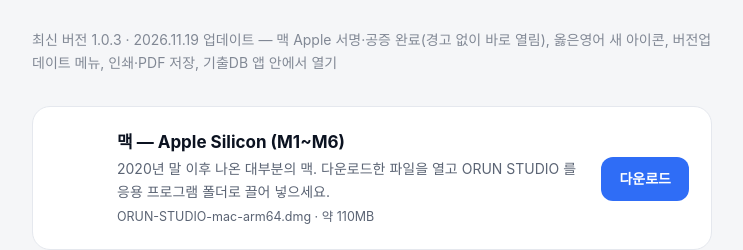
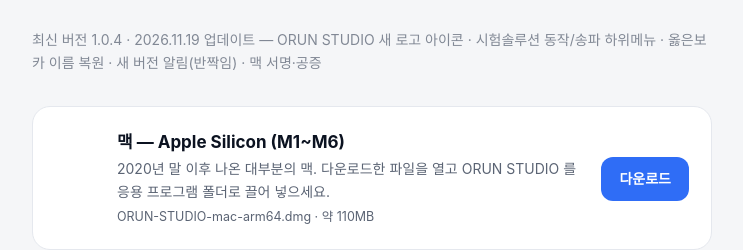
Before and after one commit to nathankim6/orun-studio-download, a plain HTML site: page index.html in a window 1280 px wide. Shown: the part 166-416 px from the top of the page, 268-1011 px from the left. Drawn offline with Linux system fonts and the light colour scheme.

Commit message:
Landing: 1.0.4
Co-Authored-By: Claude Opus 5.5 <noreply@anthropic.com>

```diff
--- a/index.html
+++ b/index.html
@@ -26,7 +26,7 @@ h1{font-size:26px;margin:0;letter-spacing:-.02em}.lead{color:var(--sub);margin:6
 <main>
 <header><img src="logo.png" alt=""><h1>옳은studio 설치파일 다운로드</h1></header>
 <p class="lead">옳은영어 제작도구 플랫폼 ORUN STUDIO 데스크탑 앱입니다. 컴퓨터에 맞는 파일 하나를 받아 설치하세요. 관리자가 등록한 Google 계정으로 로그인합니다.</p>
-<p class="lead" style="font-size:14px;opacity:.75">최신 버전 1.0.3 · 2026.11.19 업데이트 — 맥 Apple 서명·공증 완료(경고 없이 바로 열림), 옳은영어 새 아이콘, 버전업데이트 메뉴, 인쇄·PDF 저장, 기출DB 앱 안에서 열기</p>
+<p class="lead" style="font-size:14px;opacity:.75">최신 버전 1.0.4 · 2026.11.19 업데이트 — ORUN STUDIO 새 로고 아이콘 · 시험솔루션 동작/송파 하위메뉴 · 옳은보카 이름 복원 · 새 버전 알림(반짝임) · 맥 서명·공증</p>
 
 <div class="card"><div class="os"></div><div class="body">
 <h2>맥 — Apple Silicon (M1~M6)</h2>
```
